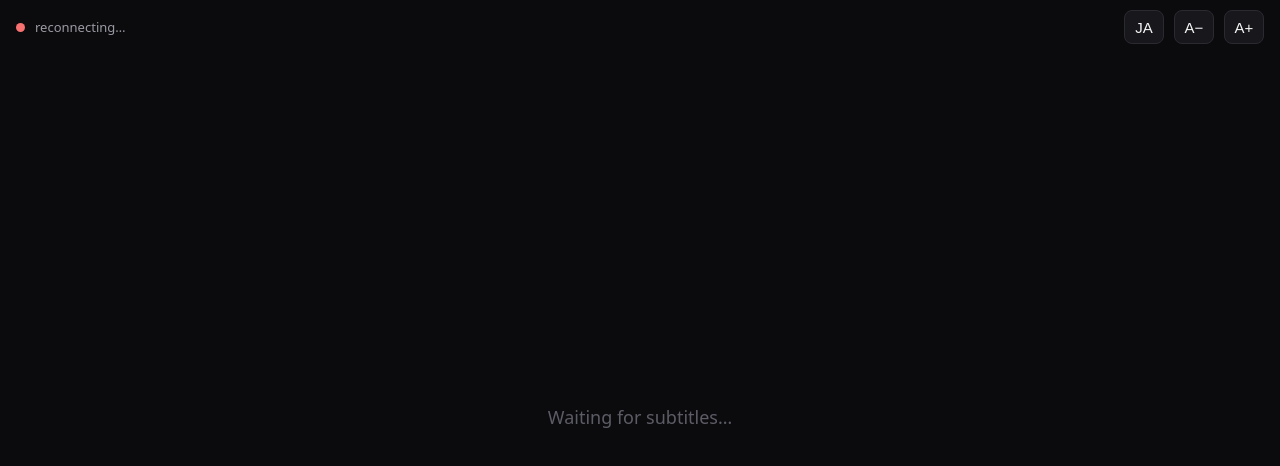
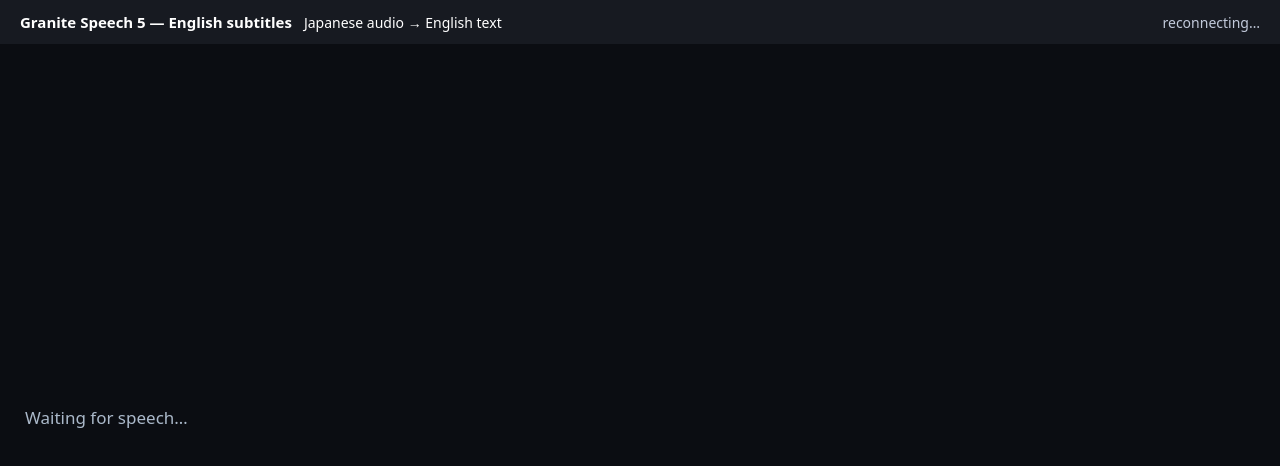
Before and after one commit to KarimPai/video-translate-main, a plain HTML site: page web/index.html in a window 1280 px wide. Drawn offline with Linux system fonts and the light colour scheme; no server answers.

Commit message:
Remove Japanese transcription toggle and bilingual UI; show only Granite English results

```diff
--- a/web/index.html
+++ b/web/index.html
@@ -2,137 +2,62 @@
 <html lang="en">
 <head>
 <meta charset="utf-8">
-<meta name="viewport" content="width=device-width, initial-scale=1, viewport-fit=cover">
-<meta name="theme-color" content="#0b0b0d">
-<title>Live Subtitles</title>
+<meta name="viewport" content="width=device-width, initial-scale=1">
+<title>Granite Speech 5 — English Subtitles</title>
 <style>
-  :root {
-    --bg: #0b0b0d;
-    --fg: #f4f4f5;
-    --muted: #9a9aa3;
-    --faint: #5c5c66;
-    --accent: #7dd3fc;
-    --ok: #4ade80;
-    --bad: #f87171;
-    --panel: #18181c;
-    --scale: 1;
-  }
-  * { box-sizing: border-box; }
-  html, body { height: 100%; margin: 0; }
-  body {
-    background: var(--bg);
-    color: var(--fg);
-    font-family: system-ui, -apple-system, "Segoe UI", "Hiragino Sans", "Noto Sans JP", sans-serif;
-    display: flex;
-    flex-direction: column;
-    padding: env(safe-area-inset-top) 16px env(safe-area-inset-bottom);
-    overflow: hidden;
-  }
-
-  header {
-    display: flex; align-items: center; gap: 10px;
-    padding: 10px 0; font-size: 13px; color: var(--muted);
-  }
-  #dot { width: 9px; height: 9px; border-radius: 50%; background: var(--bad); flex: none; }
-  #dot.ok { background: var(--ok); }
-  #status { flex: 1; white-space: nowrap; overflow: hidden; text-overflow: ellipsis; }
-  header button {
-    background: var(--panel); color: var(--fg); border: 1px solid #2a2a31;
-    border-radius: 8px; min-width: 40px; height: 34px; font-size: 15px; cursor: pointer;
-  }
-  header button[aria-pressed="false"] { color: var(--faint); }
-
-  /* Lines stack from the bottom, like subtitles. */
-  #lines {
-    flex: 1; display: flex; flex-direction: column; justify-content: flex-end;
-    gap: calc(22px * var(--scale)); padding-bottom: 20px; overflow: hidden;
-  }
-  .line { transition: opacity .4s; animation: in .25s ease-out; }
-  @keyframes in { from { opacity: 0; transform: translateY(8px); } }
-  .line.old { opacity: .45; }
-  .line.older { opacity: .25; }
-  .meta { font-size: 12px; color: var(--faint); font-variant-numeric: tabular-nums; }
-  .ja {
-    font-size: calc(clamp(15px, 2.6vw, 24px) * var(--scale));
-    color: var(--muted); line-height: 1.45; margin-top: 2px;
-  }
-  .en {
-    font-size: calc(clamp(24px, 5.2vw, 52px) * var(--scale));
-    font-weight: 600; line-height: 1.25; margin-top: 4px; text-wrap: balance;
-  }
-  body.hide-ja .ja { display: none; }
-  #empty { color: var(--faint); font-size: 18px; text-align: center; margin: auto 0; }
+  :root { color-scheme: dark; font-family: system-ui, Segoe UI, sans-serif; }
+  body { margin: 0; background: #0b0d12; color: #fff; }
+  header { display: flex; gap: 12px; align-items: center; padding: 12px 20px;
+           background: #171a21; font-size: 14px; }
+  header strong { font-size: 15px; }
+  #status { margin-left: auto; color: #c2cadb; }
+  #lines { display: flex; flex-direction: column-reverse; gap: 14px;
+           padding: 25px; min-height: 45vh; }
+  .cue { background: rgba(28,33,45,.95); padding: 14px 18px;
+         border-radius: 8px; max-width: 1000px; }
+  .stamp { font-size: 12px; color: #abb9ca; margin-bottom: 7px; }
+  .en { font-size: clamp(19px, 3vw, 30px); line-height: 1.35; overflow-wrap: anywhere; }
+  #empty { color: #abb9ca; font-size: 17px; }
 </style>
 </head>
 <body>
 <header>
-    <span id="dot" title="connection"></span>
+  <strong>Granite Speech 5 — English subtitles</strong>
+  <span>Japanese audio → English text</span>
   <span id="status">connecting…</span>
-    <button id="ja" aria-pressed="true" title="show Japanese">JA</button>
-    <button id="smaller" title="smaller text">A−</button>
-    <button id="bigger" title="bigger text">A+</button>
 </header>
-  <main id="lines"><div id="empty">Waiting for subtitles…</div></main>
-
+<main id="lines"><div id="empty">Waiting for speech…</div></main>
 <script>
-  const MAX_LINES = Number(new URLSearchParams(location.search).get("lines")) || 3;
-  const linesEl = document.getElementById("lines");
-  const dot = document.getElementById("dot");
-  const statusEl = document.getElementById("status");
-
-  // Per-device preferences (text size, JA on/off). Storage can be unavailable, so never rely on it.
-  const prefs = { scale: 1, ja: true };
-  try { Object.assign(prefs, JSON.parse(localStorage.getItem("subs-prefs") || "{}")); } catch {}
-  function applyPrefs() {
-    document.documentElement.style.setProperty("--scale", prefs.scale);
-    document.body.classList.toggle("hide-ja", !prefs.ja);
-    document.getElementById("ja").setAttribute("aria-pressed", String(prefs.ja));
-    try { localStorage.setItem("subs-prefs", JSON.stringify(prefs)); } catch {}
+(() => {
+  const lines = document.getElementById("lines");
+  const status = document.getElementById("status");
+  const maxLines = 3;
+  const events = new EventSource("/events");
+  function clock(seconds) {
+    const s = Math.max(0, Math.floor(Number(seconds) || 0));
+    const m = Math.floor(s / 60);
+    return String(m).padStart(2, "0") + ":" + String(s % 60).padStart(2, "0");
   }
-  document.getElementById("ja").onclick = () => { prefs.ja = !prefs.ja; applyPrefs(); };
-  document.getElementById("smaller").onclick = () => { prefs.scale = Math.max(0.6, +(prefs.scale - 0.1).toFixed(1)); applyPrefs(); };
-  document.getElementById("bigger").onclick = () => { prefs.scale = Math.min(2.0, +(prefs.scale + 0.1).toFixed(1)); applyPrefs(); };
-  applyPrefs();
-
-  function fmt(s) {
-    const h = Math.floor(s / 3600), m = Math.floor(s / 60) % 60, sec = Math.floor(s % 60);
-    const mm = String(m).padStart(2, "0"), ss = String(sec).padStart(2, "0");
-    return h ? `${h}:${mm}:${ss}` : `${mm}:${ss}`;
-  }
-
-  function add(sub) {
+  events.onopen = () => { status.textContent = "connected"; };
+  events.onerror = () => { status.textContent = "reconnecting…"; };
+  events.onmessage = event => {
+    let sub;
+    try { sub = JSON.parse(event.data); } catch (_) { return; }
+    if (!sub || !sub.en || !sub.en.trim()) return;
     document.getElementById("empty")?.remove();
-    const el = document.createElement("div");
-    el.className = "line";
-    const meta = document.createElement("div");
-    meta.className = "meta";
-    meta.textContent = fmt(sub.start_s);
-    const ja = document.createElement("div");
-    ja.className = "ja";
-    ja.lang = "ja";
-    ja.textContent = sub.ja;
-    el.append(meta, ja);
-    if (sub.en) {
+    const cue = document.createElement("div");
+    cue.className = "cue";
+    const stamp = document.createElement("div");
+    stamp.className = "stamp";
+    stamp.textContent = clock(sub.start_s) + " – " + clock(sub.end_s);
     const en = document.createElement("div");
     en.className = "en";
     en.textContent = sub.en;
-      el.append(en);
-    }
-    linesEl.append(el);
-    while (linesEl.children.length > MAX_LINES) linesEl.firstElementChild.remove();
-    const all = [...linesEl.children];
-    all.forEach((node, i) => {
-      const age = all.length - 1 - i;  // 0 = newest
-      node.classList.toggle("old", age === 1);
-      node.classList.toggle("older", age >= 2);
-    });
-  }
-
-  // EventSource reconnects by itself and sends Last-Event-ID, so missed lines are replayed.
-  const es = new EventSource("/events");
-  es.onopen = () => { dot.classList.add("ok"); statusEl.textContent = "live"; };
-  es.onerror = () => { dot.classList.remove("ok"); statusEl.textContent = "reconnecting…"; };
-  es.onmessage = (e) => add(JSON.parse(e.data));
+    cue.append(stamp, en);
+    lines.prepend(cue);
+    while (lines.children.length > maxLines) lines.lastElementChild.remove();
+  };
+})();
 </script>
 </body>
 </html>
```
Lines whose indentation alone changed are shown as unchanged.
